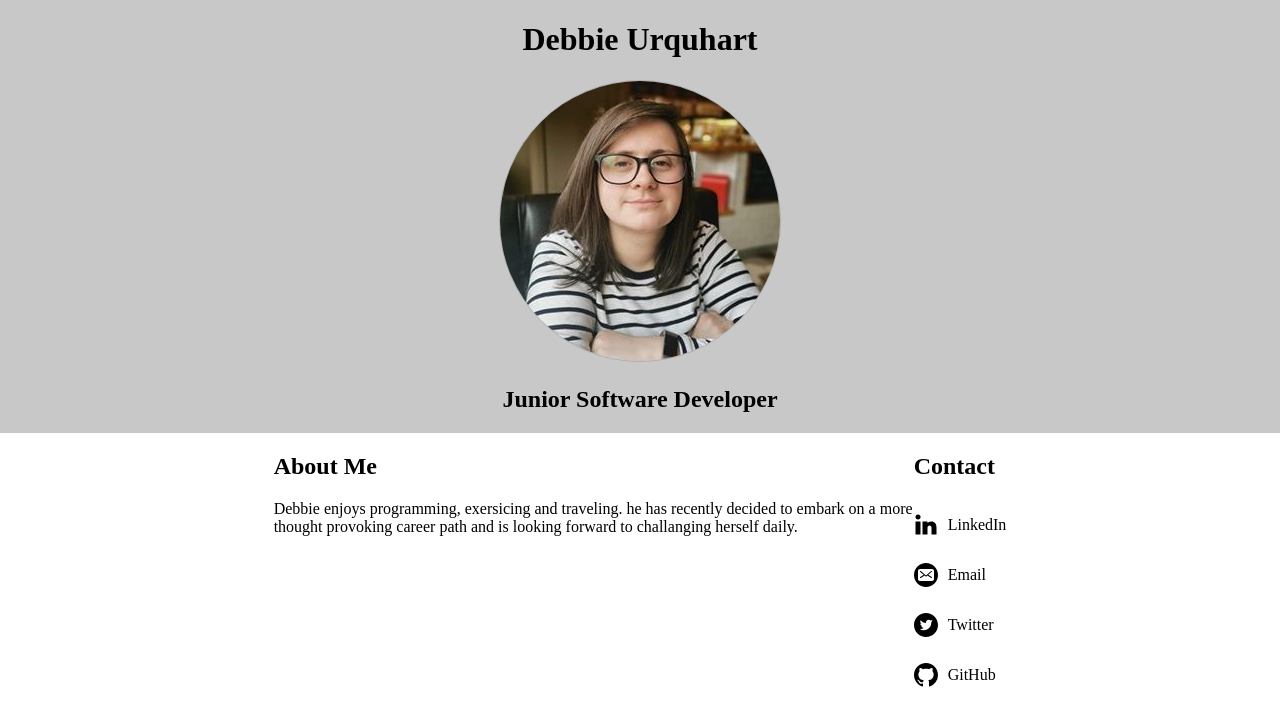
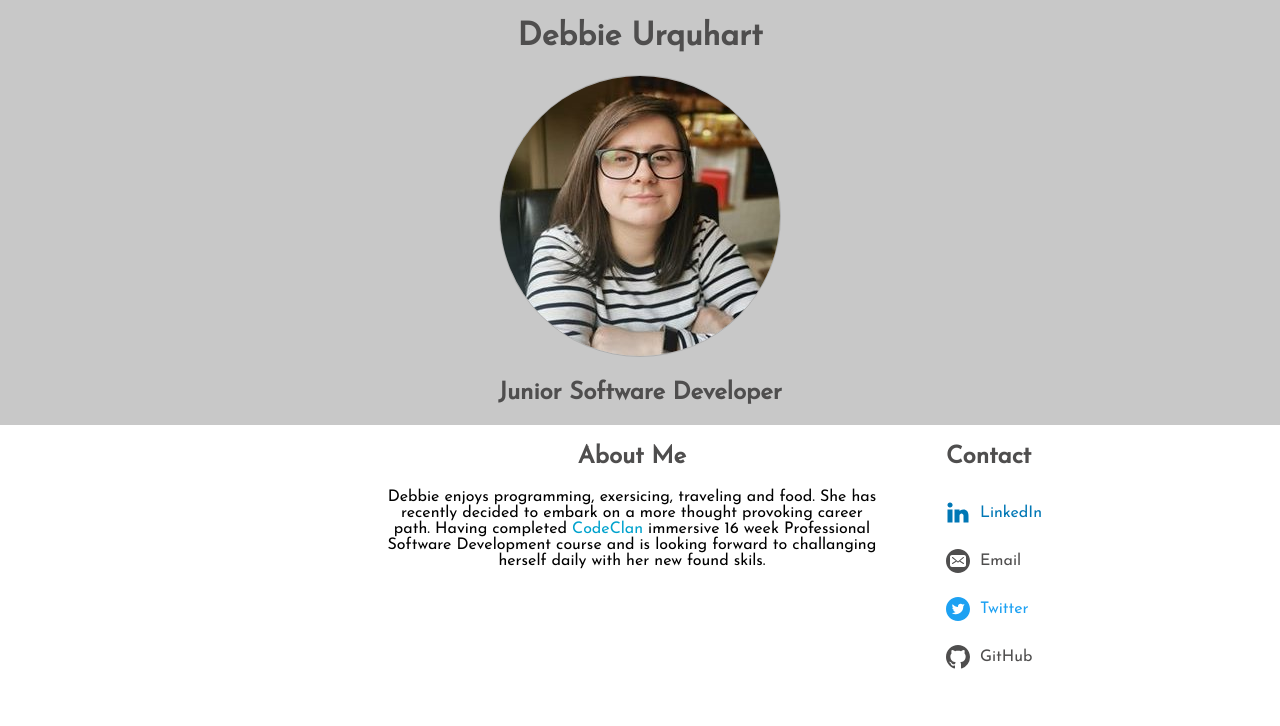
Before and after one commit to iamdebi/website, a Vue app: page / in a window 1280 px wide. Shown: the top 726 px of the page. Built offline with nearby package versions, Linux system fonts and the light colour scheme.

Commit message:
adds font colour and styling

```diff
--- a/public/index.html
+++ b/public/index.html
@@ -5,6 +5,10 @@
     <meta http-equiv="X-UA-Compatible" content="IE=edge" />
     <meta name="viewport" content="width=device-width,initial-scale=1.0" />
     <link rel="icon" href="<%= BASE_URL %>favicon.ico" />
+    <link
+      href="https://fonts.googleapis.com/css?family=Josefin+Sans&display=swap"
+      rel="stylesheet"
+    />
     <title>Debbie Urquhart</title>
   </head>
   <body>
--- a/src/App.vue
+++ b/src/App.vue
@@ -11,51 +11,64 @@
       <div class="about">
         <h2>About Me</h2>
         <p>
-          Debbie enjoys programming, exersicing and traveling.
-          he has recently decided to embark on a more thought provoking
-          career path and is looking forward to challanging herself daily.
+          Debbie enjoys programming, exersicing, traveling and food.
+          She has recently decided to embark on a more thought provoking
+          career path.
+          Having completed
+          <a
+            href="https://codeclan.com/courses/professional-software-development/"
+            target="blank"
+          >CodeClan</a> immersive 16 week Professional Software Development course and is looking forward to challanging herself daily with her new found skils.
         </p>
       </div>
       <div class="contact">
         <h2>Contact</h2>
+        <a href="https://www.linkedin.com/in/debbie-urquhart/" target="blank">
           <div class="linkedin social-container">
-          <p>LinkedIn</p>
+            <p class="linkedin">LinkedIn</p>
             <div class="svg-container">
               <svg>
                 <path
+                  fill="#0077B5"
                   d="M6.5 21.5h-5v-13h5v13zM4 6.5C2.5 6.5 1.5 5.3 1.5 4s1-2.4 2.5-2.4c1.6 0 2.5 1 2.6 2.5 0 1.4-1 2.5-2.6 2.5zm11.5 6c-1 0-2 1-2 2v7h-5v-13h5V10s1.6-1.5 4-1.5c3 0 5 2.2 5 6.3v6.7h-5v-7c0-1-1-2-2-2z"
                 />
               </svg>
             </div>
           </div>
+        </a>
+        <a href="mailto:debiurquhart@live.co.uk" target="blank">
           <div class="email social-container">
-          <p>Email</p>
+            <p class="email">Email</p>
             <div class="svg-container">
               <svg>
                 <path
-                fill="black"
+                  fill="#4F4E4E"
                   d="M12 0C5.38 0 0 5.38 0 12s5.38 12 12 12 12-5.38 12-12S18.62 0 12 0zm8 16c0 1.1-.9 2-2 2H6c-1.1 0-2-.9-2-2V8c0-1.1.9-2 2-2h12c1.1 0 2 .9 2 2v8z"
                 />
                 <path
-                fill="black"
+                  fill="#4F4E4E"
                   d="M17.9 8.18c-.2-.2-.5-.24-.72-.07L12 12.38 6.82 8.1c-.22-.16-.53-.13-.7.08s-.15.53.06.7l3.62 2.97-3.57 2.23c-.23.14-.3.45-.15.7.1.14.25.22.42.22.1 0 .18-.02.27-.08l3.85-2.4 1.06.87c.1.04.2.1.32.1s.23-.06.32-.1l1.06-.9 3.86 2.4c.08.06.17.1.26.1.17 0 .33-.1.42-.25.15-.24.08-.55-.15-.7l-3.57-2.22 3.62-2.96c.2-.2.24-.5.07-.72z"
                 />
               </svg>
             </div>
           </div>
+        </a>
+        <a href="https://twitter.com/DebbieCodes" target="blank">
           <div class="twitter social-container">
-          <p>Twitter</p>
+            <p class="twitter">Twitter</p>
             <div class="svg-container">
               <svg>
                 <path
-                fill="black"
+                  fill="#1DA1F2"
                   d="M12 0C5.38 0 0 5.38 0 12s5.38 12 12 12 12-5.38 12-12S18.62 0 12 0zm5.26 9.38v.34c0 3.48-2.64 7.5-7.48 7.5-1.48 0-2.87-.44-4.03-1.2 1.37.17 2.77-.2 3.9-1.08-1.16-.02-2.13-.78-2.46-1.83.38.1.8.07 1.17-.03-1.2-.24-2.1-1.3-2.1-2.58v-.05c.35.2.75.32 1.18.33-.7-.47-1.17-1.28-1.17-2.2 0-.47.13-.92.36-1.3C7.94 8.85 9.88 9.9 12.06 10c-.04-.2-.06-.4-.06-.6 0-1.46 1.18-2.63 2.63-2.63.76 0 1.44.3 1.92.82.6-.12 1.95-.27 1.95-.27-.35.53-.72 1.66-1.24 2.04z"
                 />
               </svg>
             </div>
           </div>
+        </a>
+        <a href="https://github.com/iamdebi" target="blank">
           <div class="github social-container">
-          <p>GitHub</p>
+            <p class="github">GitHub</p>
             <div class="svg-container">
               <svg
                 aria-hidden="true"
@@ -67,11 +80,13 @@
               >
                 <path
                   fill-rule="evenodd"
+                  fill="#4F4E4E"
                   d="M8 0C3.58 0 0 3.58 0 8c0 3.54 2.29 6.53 5.47 7.59.4.07.55-.17.55-.38 0-.19-.01-.82-.01-1.49-2.01.37-2.53-.49-2.69-.94-.09-.23-.48-.94-.82-1.13-.28-.15-.68-.52-.01-.53.63-.01 1.08.58 1.23.82.72 1.21 1.87.87 2.33.66.07-.52.28-.87.51-1.07-1.78-.2-3.64-.89-3.64-3.95 0-.87.31-1.59.82-2.15-.08-.2-.36-1.02.08-2.12 0 0 .67-.21 2.2.82.64-.18 1.32-.27 2-.27.68 0 1.36.09 2 .27 1.53-1.04 2.2-.82 2.2-.82.44 1.1.16 1.92.08 2.12.51.56.82 1.27.82 2.15 0 3.07-1.87 3.75-3.65 3.95.29.25.54.73.54 1.48 0 1.07-.01 1.93-.01 2.2 0 .21.15.46.55.38A8.013 8.013 0 0 0 16 8c0-4.42-3.58-8-8-8z"
                 />
               </svg>
             </div>
           </div>
+        </a>
       </div>
     </div>
   </div>
@@ -101,6 +116,17 @@ export default {
 body {
   margin: 0;
   height: 100vh;
+  font-family: "Josefin Sans", sans-serif;
+}
+
+h1,
+h2 {
+  color: #4f4e4e;
+}
+
+a {
+  text-decoration: none;
+  color: #00a2cd;
 }
 
 .header {
@@ -127,6 +153,10 @@ body {
 
 .about {
   width: 50vw;
+  text-align: center;
+  margin: 0 5% 0 5%;
+  padding-left: 80px;
+  max-width: 500px;
 }
 
 .social-container {
@@ -134,6 +164,19 @@ body {
   align-items: center;
   flex-direction: row-reverse;
   justify-content: flex-end;
+}
+
+.linkedin {
+  color: #0077b5;
+}
+
+.twitter {
+  color: #1da1f2;
+}
+
+.email,
+.github {
+  color: #4f4e4e;
 }
 
 svg {
```
Lines whose indentation alone changed are shown as unchanged.
